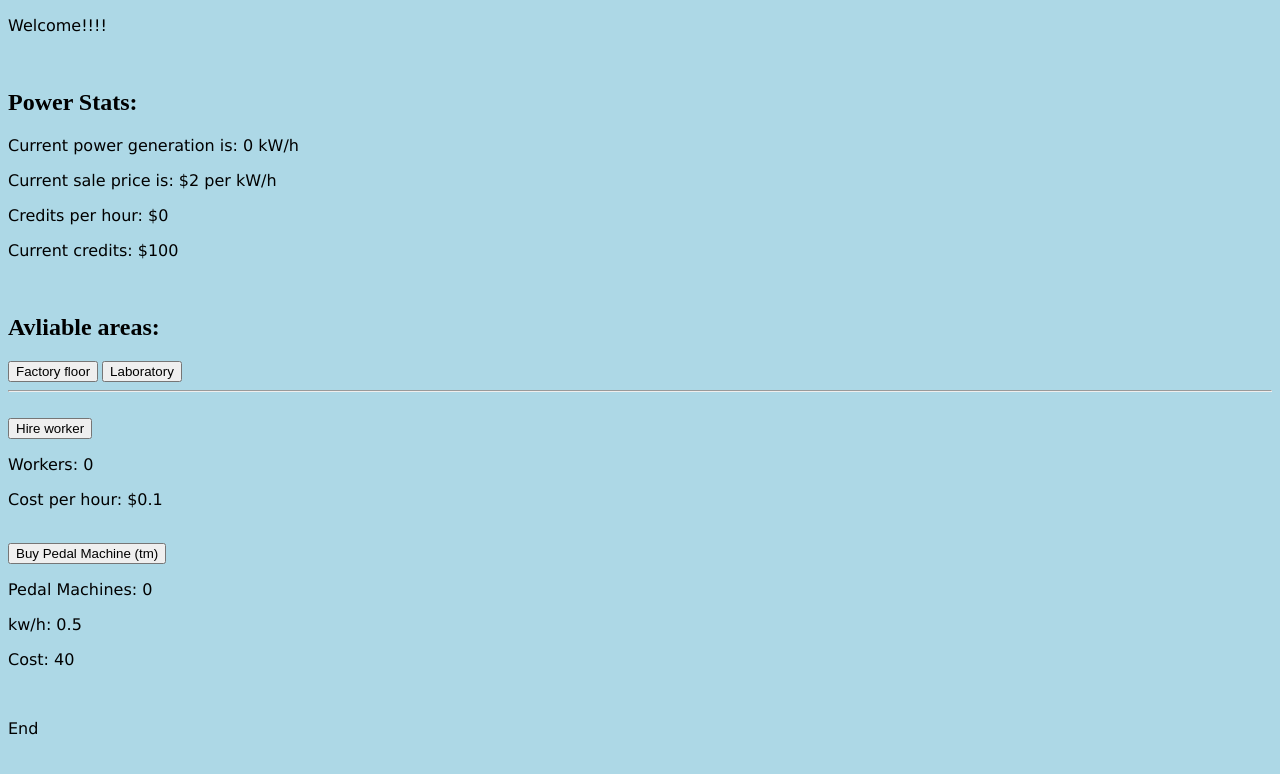
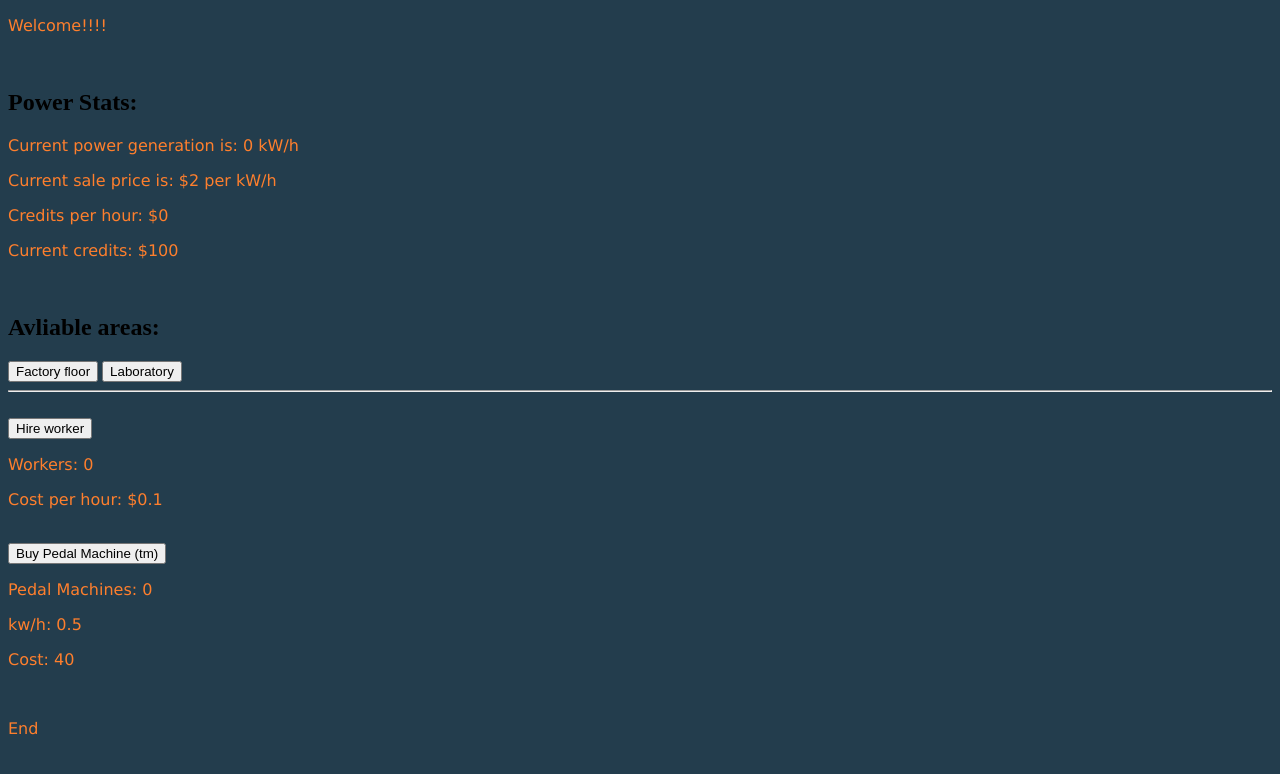
Before and after one commit to DrBeach/DrBeach.github.io, a plain HTML site: page index.html in a window 1280 px wide. Drawn offline with Linux system fonts and the light colour scheme.

Commit message:
New Shades!

```diff
--- a/interface.css
+++ b/interface.css
@@ -1,5 +1,5 @@
 body {
-    background-color: lightblue;
+    background-color: #233d4d;
   }
 
   h1 {
@@ -10,4 +10,5 @@ body {
   p {
     font-family: verdana;
     font-size: 16px;
+    color: #fe7f2d;
   }
```
